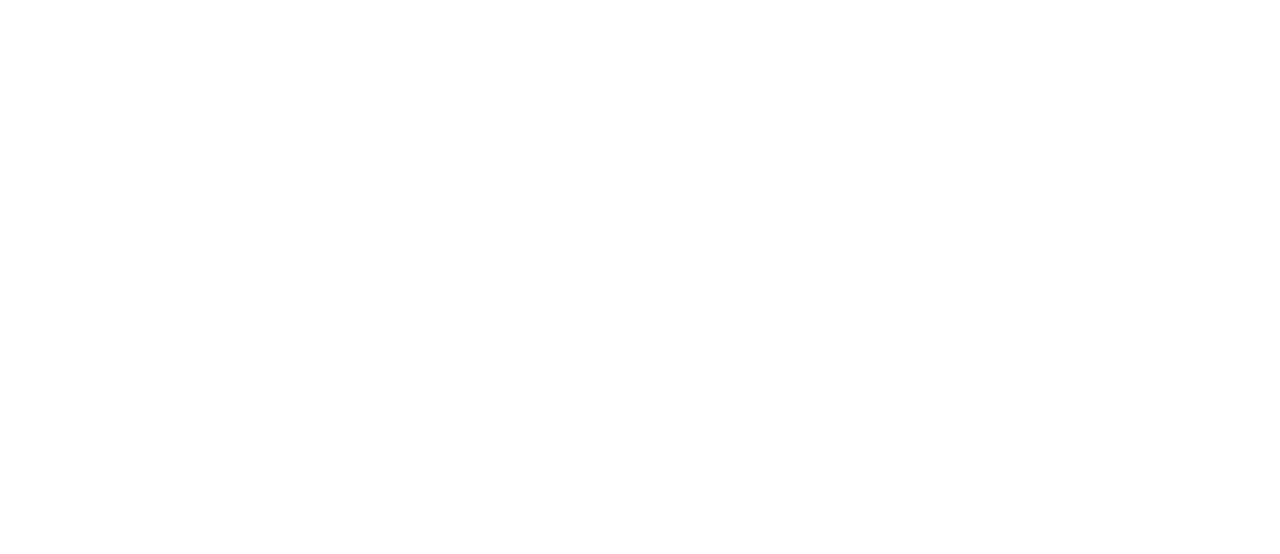
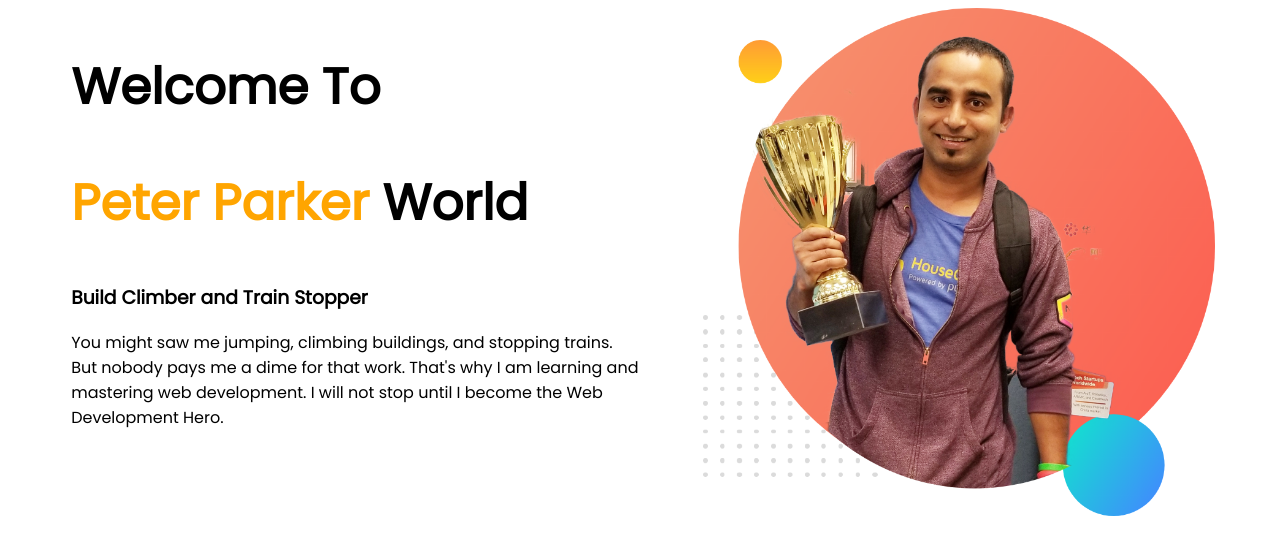
Before and after one commit to tasnimulshadi/ph-portfolio-1, a plain HTML site: page index.html in a window 1280 px wide. Drawn offline with Linux system fonts and the light colour scheme.

Commit message:
1st section

```diff
--- a/index.html
+++ b/index.html
@@ -1,5 +1,6 @@
 <!DOCTYPE html>
 <html lang="en">
+
 <head>
     <meta charset="UTF-8">
     <meta http-equiv="X-UA-Compatible" content="IE=edge">
@@ -10,7 +11,25 @@
     <link href="https://fonts.googleapis.com/css2?family=Poppins&display=swap" rel="stylesheet">
     <link rel="stylesheet" href="style.css">
 </head>
+
 <body>
 
+    <section>
+        <div class="half-width">
+            <h1>Welcome To</h1>
+            <h1><span class="orrange-heading">Peter Parker</span> World</h1>
+            <h3>Build Climber and Train Stopper</h3>
+            <p>You might saw me jumping, climbing buildings, and stopping trains. But nobody pays me a dime for that
+                work.
+                That's why I am learning and mastering web development. I will not stop until I become the Web
+                Development
+                Hero.</p>
+        </div>
+        <div class="half-width">
+            <img src="images/jhankar.png" alt="">
+        </div>
+    </section>
+
 </body>
+
 </html>
--- a/style.css
+++ b/style.css
@@ -1,3 +1,24 @@
-body{
+body {
     font-family: 'Poppins', sans-serif;
 }
+
+h1 {
+    font-size: 50px;
+}
+
+.orrange-heading {
+    color: orange;
+}
+
+section {
+    display: flex;
+}
+
+.half-width {
+    width: 50%;
+    padding-left: 5%;
+}
+
+.half-width img {
+    width: 90%;
+}
```
Also changed, not shown: images/dream-bg.png (added), images/exp-bg.png (added), images/jhankar.png (added), images/jhankar2.png (added), images/my-bg.png (added), images/my-bg2.png (added), images/top-banner.png (added), 7 other files.
